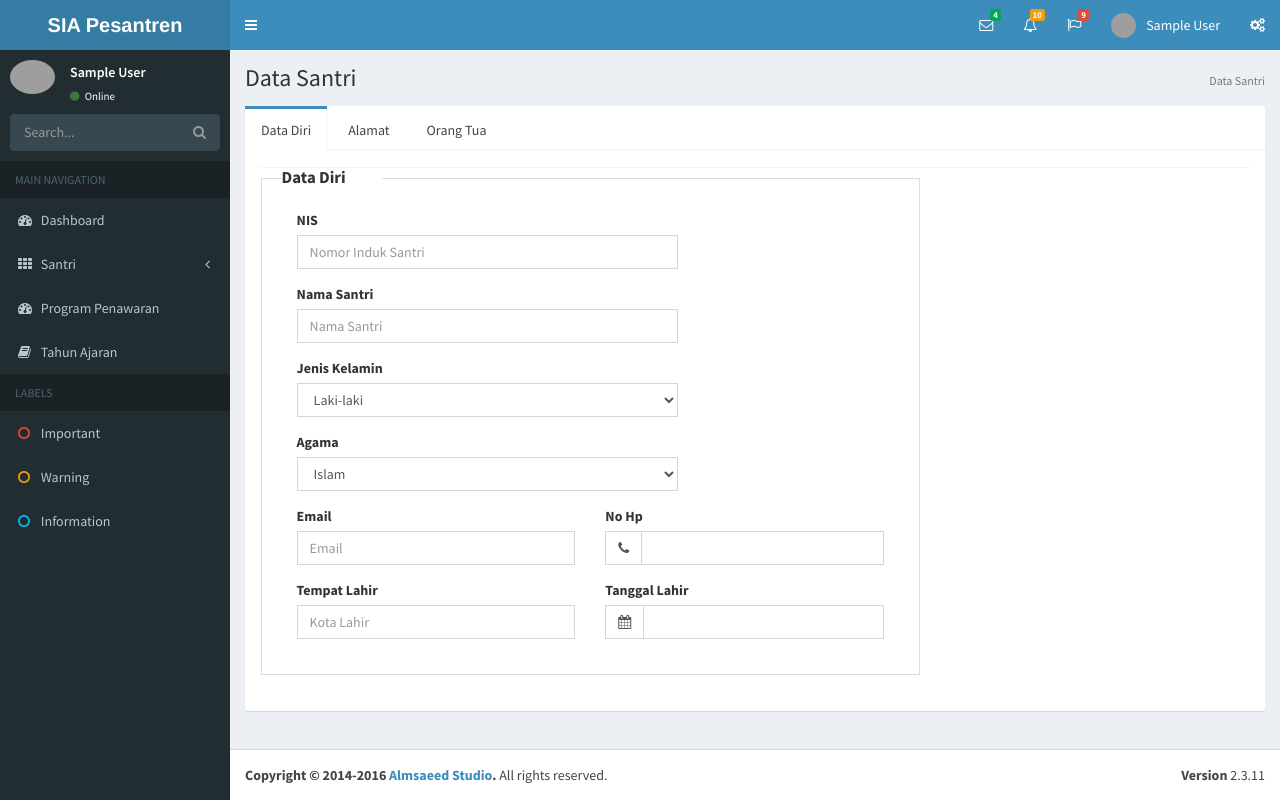
After one commit to frameworkdotnet/siapesantren, a CodeIgniter app: page /siapesantren/admin/santri in a window 1280 px wide. The commit adds this page. Run offline with CodeIgniter, Linux system fonts and the light colour scheme; the visitor is signed in with stand-in values (Sample User, id 1); data comes from the database, SQL or seed files in the repository; data that the repository does not hold is empty; some libraries are stand-ins or nearby versions; grey boxes are pictures that could not be loaded.

Commit message:
1-4-2017

```diff
--- a/application/controllers/Admin.php
+++ b/application/controllers/Admin.php
@@ -235,13 +235,34 @@ class Admin extends CI_Controller {
 	}
 	public function tahunajaran(){
 		if($this->input->post("id_ta")!=NULL){
-			$this->db->update("tahunajaran",array("status"=>"Tidak_aktif"));
-			$this->db->where("id",$this->input->post("id_ta"));
-			$this->db->update("tahunajaran",array("status"=>"Aktif"));
+			$this->db->trans_start();
+				$this->db->update("tahunajaran",array("status"=>"Tidak_aktif"));
+				$this->db->where("id",$this->input->post("id_ta"));
+				$this->db->update("tahunajaran",array("status"=>"Aktif"));
+			$this->db->trans_complete();
+			if ($this->db->trans_status() === FALSE)
+			{
+				$row_change=0;
+			}else{
+				$row_change=1;
+			}
+			if($row_change>0){
+				$this->session->set_flashdata("simpan",array("msg"=>"Tahun ajaran telah diaktifkan","status"=>true,"row_change"=>$row_change));
+			}else{
+				$this->session->set_flashdata("simpan",array("msg"=>"Tahun ajaran gagal diaktifkan","status"=>false,"row_change"=>$row_change));
+			}
+			redirect("admin/tahunajaran");
 		}
 		if($this->input->post("id_tahapus")!=NULL){
 			$this->db->where("id",$this->input->post("id_tahapus"));
 			$this->db->delete("tahunajaran");
+			$row_change=$this->db->affected_rows();
+			if($row_change>0){
+				$this->session->set_flashdata("simpan",array("msg"=>"Tahun ajaran telah terhapus","status"=>true,"row_change"=>$row_change));
+			}else{
+				$this->session->set_flashdata("simpan",array("msg"=>"Tahun ajaran gagal dihapus","status"=>false,"row_change"=>$row_change));
+			}
+			redirect("admin/tahunajaran");
 		}
 		$data['title']="Tahun Ajaran";
 		$data['title2']="Tahun Ajaran";
@@ -270,6 +291,24 @@ class Admin extends CI_Controller {
 		}else{
 			show_404();
 		}
+	}
+	public function santri($role=NULL){
+		if($role=="view"){
+
+		}else{
+			$data['title']="Data Santri";
+			$data['title2']="Data Santri";
+			$data['subtitle2']="";
+			$data['breadcumbparenticon']="fa fa-dashboard";
+			$data['breadcrumb']=array("Data Santri"=>"");
+			$data['logo']="SIA Pesantren";
+			$data['ta']=$this->Model_admin->get_ta();
+			$data['prov']=$this->Model_admin->get_prov();
+			$data['kabkot']=$this->Model_admin->get_kabkot();
+			$data['content']=$this->load->view("page_admin/santri",$data,true);
+			$this->dashboard($data,"xxx!@#xxx");
+		}
+
 	}
 	function logout(){
 		$this->session->sess_destroy();
--- a/application/helpers/function_helper.php
+++ b/application/helpers/function_helper.php
@@ -7,6 +7,14 @@ if ( ! function_exists('dumping'))
         echo"<pre>";
         print_r($var);
         echo "</pre>";
+    }
+}
+if ( ! function_exists('date_parse'))
+{
+    function date_parse($date)
+    {
+      $date=explode("/",$date);
+      return $date[2]."-".$date[1]."-".$date[0];
     }
 }
 if ( ! function_exists('todate'))
--- a/application/views/index_admin.php
+++ b/application/views/index_admin.php
@@ -325,6 +325,19 @@
           <a href="<?php echo base_url(); ?>admin">
             <i class="fa fa-dashboard"></i> <span>Dashboard</span>
           </a>
+        </li>
+        <li class="treeview">
+          <a href="#">
+            <i class="fa fa-th"></i>
+            <span>Santri</span>
+            <span class="pull-right-container">
+              <i class="fa fa-angle-left pull-right"></i>
+            </span>
+          </a>
+          <ul class="treeview-menu">
+            <li><a href="<?php echo base_url(); ?>admin/santri"><i class="fa fa-circle-o"></i> Tambah Santri</a></li>
+            <li><a href="<?php echo base_url(); ?>admin/santri/view"><i class="fa fa-circle-o"></i> Lihat Santri</a></li>
+          </ul>
         </li>
         <li>
           <a href="<?php echo base_url(); ?>admin/penawaran">
--- /dev/null
+++ b/application/views/page_admin/santri.php
@@ -0,0 +1,329 @@
+<link rel="stylesheet" href="<?php echo base_url(); ?>assets/plugins/datatables/dataTables.bootstrap.css">
+<script src="<?php echo base_url(); ?>assets/plugins/datatables/jquery.dataTables.min.js"></script>
+<script src="<?php echo base_url(); ?>assets/plugins/datatables/dataTables.bootstrap.min.js"></script>
+
+<link rel="stylesheet" href="<?php echo base_url(); ?>assets/plugins/select2/select2.min.css">
+<script src="<?php echo base_url(); ?>assets/plugins/select2/select2.full.min.js"></script>
+
+<style type="text/css">
+  fieldset {
+    border: 1px groove #ddd !important;
+    padding: 0 1.4em 1.4em 1.4em !important;
+    margin: 0 0 1.5em 0 !important;
+    -webkit-box-shadow:  0px 0px 0px 0px #000;
+            box-shadow:  0px 0px 0px 0px #000;
+}
+
+legend {
+    font-size: 1.2em !important;
+    font-weight: bold !important;
+    text-align: left !important;
+    border:none;
+    width:100px;
+}
+
+</style>
+<div class="row">
+ <?php
+                  if($this->session->flashdata("simpan")['status']==true && $this->session->flashdata("simpan")!=NULL){
+                      ?>
+              <div class="alert alert-success alert-dismissible">
+                <button type="button" class="close" data-dismiss="alert" aria-hidden="true">×</button>
+                <h4><i class="icon fa fa-check"></i> Berhasil!</h4>
+                <?php   echo $this->session->flashdata("simpan")['msg']; ?>
+              </div>
+                      <?php
+                  }else if($this->session->flashdata("simpan")['status']==false && $this->session->flashdata("simpan")!=NULL){
+                      ?>
+              <div class="alert alert-danger alert-dismissible">
+                <button type="button" class="close" data-dismiss="alert" aria-hidden="true">×</button>
+                <h4><i class="icon fa fa-ban"></i> Gagal!</h4>
+                <?php   echo $this->session->flashdata("simpan")['msg']; ?>
+              </div>
+                      <?php
+                    }
+              ?>
+        <div class="col-md-12">
+          <div class="nav-tabs-custom">
+            <ul class="nav nav-tabs">
+              <li class="active"><a href="#datapribadi" data-toggle="tab">Data Diri</a></li>
+              <li><a href="#datatoko" data-toggle="tab">Alamat</a></li>
+              <li><a href="#settings" data-toggle="tab">Orang Tua</a></li>
+              <!--
+              <li><a href="#settings" data-toggle="tab">Settings</a></li>
+              -->
+            </ul>
+            <?php echo form_open("admin/simpanpenawaran",array("class"=>"panel-body","id"=>"formbio","onsubmit"=>"return validation_bio()")); ?>
+            <div class="tab-content">
+              <div class="active tab-pane" id="datapribadi">
+              <div class="panel">
+                <div class="col-md-8">
+                    <div class="row">
+                      <fieldset>
+                      <legend>Data Diri</legend>
+                  <div class="form-group col-md-8">
+                    <label>NIS</label>
+                    <input type="text" class="form-control filter-number" name="nis" placeholder="Nomor Induk Santri" required>
+                  </div>
+                  <div class="form-group col-md-8">
+                    <label>Nama Santri</label>
+                    <input type="text" class="form-control filter-text" name="nama" placeholder="Nama Santri" required>
+                  </div>
+                  <div class="form-group col-md-8">
+                    <label>Jenis Kelamin</label>
+                    <select class="form-control" name="jenkel">
+                      <option value="Pria">Laki-laki</option>
+                      <option value="Wanita">Perempuan</option>
+                    </select>
+                  </div>
+                  <div class="form-group col-md-8">
+                    <label>Agama</label>
+                    <select class="form-control" name="agama">
+                      <option value="Islam" selected>Islam</option>
+                    </select>
+                  </div>
+                  <div class="form-group col-md-6">
+                    <label>Email</label>
+                    <input type="email" class="form-control" name="email" placeholder="Email">
+                  </div>
+                  <div class="form-group col-md-6">
+                    <label>No Hp</label>
+                    <div class="input-group">
+                    <div class="input-group-addon">
+                      <i class="fa fa-phone"></i>
+                    </div>
+                    <input type="text" class="form-control" id="datemasktlp" name="no_hp" data-inputmask="'mask': ['999-999-999-999', '+6299-999-999-999']" data-mask>
+                    </div>
+                  </div>
+                  <div class="form-group col-md-6">
+                    <label>Tempat Lahir</label>
+                    <input type="text" class="form-control filter-text" name="tmp_lhr" placeholder="Kota Lahir">
+                  </div>
+                  <div class="form-group col-md-6">
+                    <label>Tanggal Lahir</label>
+                    <div class="input-group">
+                    <div class="input-group-addon">
+                      <i class="fa fa-calendar"></i>
+                    </div>
+                    <input type="text" id="datemasktgl" class="form-control" data-inputmask="'alias': 'dd/mm/yyyy'" data-mask>
+                    </div>
+                  </div>
+                  </fieldset>
+                    </div>
+                  </div>
+                </div>
+              </div>
+              <!-- /.tab-pane -->
+
+              <div class="tab-pane" id="datatoko">
+                <div class="panel">
+                <div class="col-md-8">
+                    <div class="row">
+                      <fieldset>
+                      <legend>Alamat</legend>
+                  <div class="form-group col-md-6">
+                    <label>Provinsi</label>
+                    <select class="form-control" name="prov">
+                      <option value="">Pilih Provinsi</option>
+                            <?php
+                              $prov=$prov->result();
+                              foreach ($prov as $key) {
+                                ?>
+                                <option value="<?php echo $key->id; ?>"><?php echo $key->provinsi; ?></option>
+                                <?php
+                              }
+                            ?>
+                    </select>
+                  </div>
+                  <div class="form-group col-md-6">
+                    <label>Kabupaten/Kota</label>
+                    <select class="form-control" name="kab">
+                      <option value="">Pilih Kabupaten/Kota</option>
+                            <?php
+                              $kabkot=$this->Model_admin->get_kabkot($datamember->id_prov);
+                              $kabkot=$kabkot->result();
+                              foreach ($kabkot as $key) {
+                                ?>
+                                <option value="<?php echo $key->id; ?>"><?php echo $key->kabkot; ?></option>
+                                <?php
+                              }
+                            ?>
+                    </select>
+                  </div>
+                  <div class="form-group col-md-6">
+                    <label>Kecamatan</label>
+                    <input type="text" class="form-control filter-text" name="kec" placeholder="Kecamatan">
+                  </div>
+                  <div class="form-group col-md-6">
+                    <label>Desa</label>
+                    <input type="text" class="form-control filter-text" name="desa" placeholder="Desa">
+                  </div>
+                  <div class="form-group col-md-4">
+                    <label>RT</label>
+                    <input type="text" class="form-control filter-number" name="rt" placeholder="RT">
+                  </div>
+                  <div class="form-group col-md-4">
+                    <label>RW</label>
+                    <input type="text" class="form-control filter-number" name="rw" placeholder="RW">
+                  </div>
+                  <div class="form-group col-md-4">
+                    <label>Kodepos</label>
+                    <input type="text" class="form-control filter-number" name="kodepos" placeholder="Kodepos">
+                  </div>
+                  </fieldset>
+                    </div>
+                  </div>
+                </div>
+              </div>
+              <div class="tab-pane" id="settings">
+                <div class="panel">
+                <div class="col-md-8">
+                    <div class="row">
+                      <fieldset>
+                      <legend>Orang Tua</legend>
+
+                  <div class="form-group col-md-6">
+                    <label>Nama Ayah</label>
+                    <input type="text" class="form-control filter-text" name="namaayah" placeholder="Nama Ayah">
+                  </div>
+                  <div class="form-group col-md-6">
+                    <label>Nama Ibu</label>
+                    <input type="text" class="form-control filter-text" name="namaibu" placeholder="Nama Ibu">
+                  </div>
+                  <div class="form-group col-md-6">
+                    <label>Pekerjaan Ayah</label>
+                    <input type="text" class="form-control filter-text" name="workayah" placeholder="Pekerjaan Ayah">
+                  </div>
+                  <div class="form-group col-md-6">
+                    <label>Pekerjaan Ibu</label>
+                    <input type="text" class="form-control filter-text" name="workibu" placeholder="Pekerjaan Ibu">
+                  </div>
+                  <div class="form-group col-md-6">
+                    <label>No Hp Ortu</label>
+                    <input type="text" id="hportu" class="form-control filter-text" name="hportu" data-inputmask="'mask': ['999-999-999-999', '+6299-999-999-999']" data-mask>
+                  </div>
+                  </fieldset>
+                    </div>
+                  </div>
+                </div>
+              </div>
+              </div>
+              <?php echo form_close(); ?>
+              <!-- /.tab-pane -->
+            </div>
+            <!-- /.tab-content -->
+          </div>
+          <!-- /.nav-tabs-custom -->
+        </div>
+        <!-- /.col -->
+      <script src="<?php echo base_url() ?>assets/plugins/input-mask/jquery.inputmask.js"></script>
+      <script src="<?php echo base_url() ?>assets/plugins/input-mask/jquery.inputmask.date.extensions.js"></script>
+      <script src="<?php echo base_url() ?>assets/plugins/input-mask/jquery.inputmask.extensions.js"></script>
+      <script type="text/javascript">
+      function validation_bio(){
+        return true;
+      }
+      function simpanbio(){
+       var $myForm = $('#formbio');
+          if ($myForm[0].checkValidity()) {
+            $("#formbio").submit();
+          }else{
+            alert("form belum valid, pastikan sudah terisi semua");
+          }
+      }
+      function get_rincian_toko(e){
+        $("#content_toko").html("");
+        $.post("<?php echo base_url(); ?>admin/get_toko",{id_toko:$(e.target).val()},function(data){
+         $("#content_toko").html(data);
+        });
+        $.post("<?php echo base_url(); ?>admin/get_desc_toko",{id_toko:$(e.target).val()},function(data){
+         var jsondata=JSON.parse(data);
+         $("#desc_toko .box-title").html("Preview "+jsondata.nama_toko);
+         $("#desc_toko .desc").html(jsondata.deskripsi_toko);
+         $("#desc_toko .area").html(jsondata.provinsi+", "+jsondata.kabkot);
+        });
+      }
+      function get_kabkot(e){
+        $('select[name="kabkot"]').html("Waiting...");
+        $('select[name="kec"]').html("<option value=''>Pilih Kecamatan</option>");
+        $.post("<?php echo base_url(); ?>admin/get_kabkot",{id_prov:$(e.target).val()},function(data){
+          $('select[name="kabkot"]').html("<option value=''>Pilih Kabupaten/Kota</option>");
+          var item=JSON.parse(data);
+          for(var i=0;i<item.length;i++){
+            $('select[name="kabkot"]').append("<option value='"+item[i].id+"'>"+item[i].kabkot+"</option>");
+          }
+        });
+      }
+      function get_kec(e){
+        $('select[name="kec"]').html("Waiting...");
+        $.post("<?php echo base_url(); ?>admin/get_kec",{id_kabkot:$(e.target).val()},function(data){
+          $('select[name="kec"]').html("<option value=''>Pilih Kecamatan</option>");
+          var item=JSON.parse(data);
+          for(var i=0;i<item.length;i++){
+            $('select[name="kec"]').append("<option value='"+item[i].id+"'>"+item[i].kecamatan+"</option>");
+          }
+        });
+      }
+        $(document).ready(function(){
+
+         $('.filter-text').keypress(function(e){
+            var txt = String.fromCharCode(e.which);
+            //console.log(txt + ' : ' + e.which);
+            if(!txt.match(/[A-Za-z0-9+#., -]/)&&e.which!=8)
+            {
+                return false;
+            }
+         });
+         $('.filter-text-permalink').keypress(function(e){
+                          var txt = String.fromCharCode(e.which);
+                          //console.log(txt + ' : ' + e.which);
+                          if(!txt.match(/[a-z0-9-]/)&&e.which!=8)
+                          {
+                              return false;
+                          }
+                       });
+         $('.filter-number').keypress(function(e){
+            var txt = String.fromCharCode(e.which);
+            //console.log(txt + ' : ' + e.which);
+            if(!txt.match(/[0-9+#.]/)&&e.which!=8)
+            {
+                return false;
+            }
+         });
+         $("#datemasktgl").inputmask("dd/mm/yyyy", {"placeholder": "dd/mm/yyyy"});
+         $("#datemasktlp").inputmask();
+         $("#hportu").inputmask();
+   });
+
+   function edit_penawaran(e){
+    var id=$(e.target).attr("data-id");
+    $("#edit #id_penawaran").val(id);
+    $("#showingmodal .modal-body").html($("#edit").html());
+    $("#showingmodal").modal("show");
+   }
+   function hapus_penawaran(e){
+    var id=$(e.target).attr("data-id");
+    $("#hapusta #id_penawaran").val(id);
+    $("#showingmodal .modal-body").html($("#hapusta").html());
+    $("#showingmodal").modal("show");
+   }
+      </script>
+    <div id="edit" class="hide">
+      <?php echo form_open("admin/penawaran"); ?>
+      <input type="hidden" name="id_penawaranedit" id="id_penawaran">
+      <label>Program Penawaran</label>
+      <div class="form-group">
+        <input type="text" name="penawaran" class="form-control">
+      </div>
+      <div class="form-group">
+      <button class="btn btn-warning" type="submit">
+      Edit</button>
+      </div>
+      <?php echo form_close(); ?>
+    </div>
+    <div id="hapusta" class="hide">
+      <?php echo form_open("admin/penawaran"); ?>
+      <input type="hidden" name="id_penawaranhapus" id="id_penawaran"><button class="btn btn-danger" type="submit">
+      Hapus</button>
+      <?php echo form_close(); ?>
+    </div>
--- a/application/views/page_admin/tahunajaran.php
+++ b/application/views/page_admin/tahunajaran.php
@@ -155,15 +155,15 @@ legend {
           <!-- /.nav-tabs-custom -->
         </div>
         <!-- /.col -->
-      </div>
+
       <!-- /.row -->
-      <div id="aktivasi">
+      <div id="aktivasi" class="hide">
       <?php echo form_open("admin/tahunajaran"); ?>
       <input type="hidden" name="id_ta" id="id_ta"><button class="btn btn-warning" type="submit">
       Aktifkan</button>
       <?php echo form_close(); ?>
       </div>
-      <div id="hapusta">
+      <div id="hapusta" class="hide">
       <?php echo form_open("admin/tahunajaran"); ?>
       <input type="hidden" name="id_tahapus" id="id_ta"><button class="btn btn-danger" type="submit">
       Aktifkan</button>
```
Also changed, not shown: application/views/page_admin/penawaran.php (+3 -5 lines), siapesantren.sql (+53 -6 lines).
